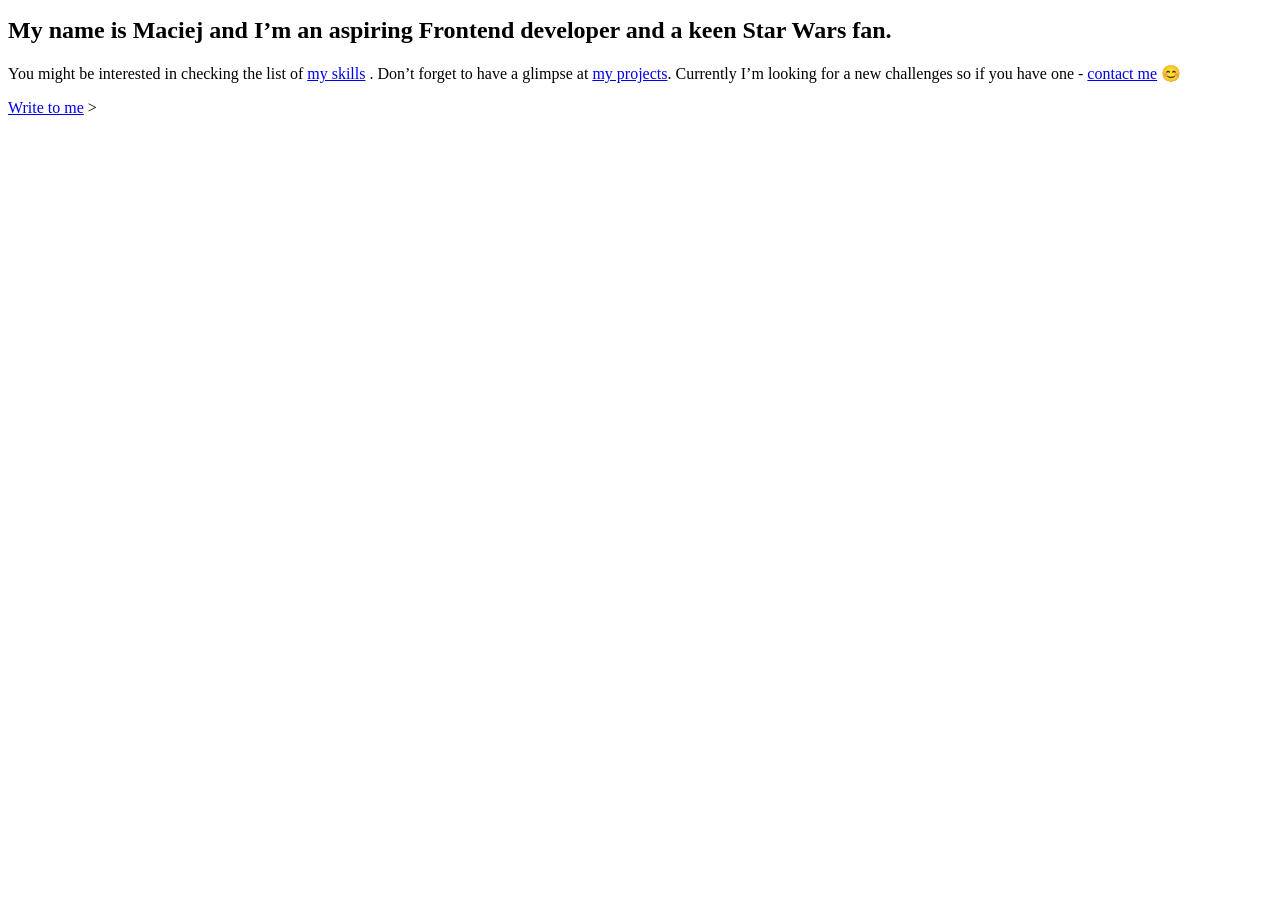
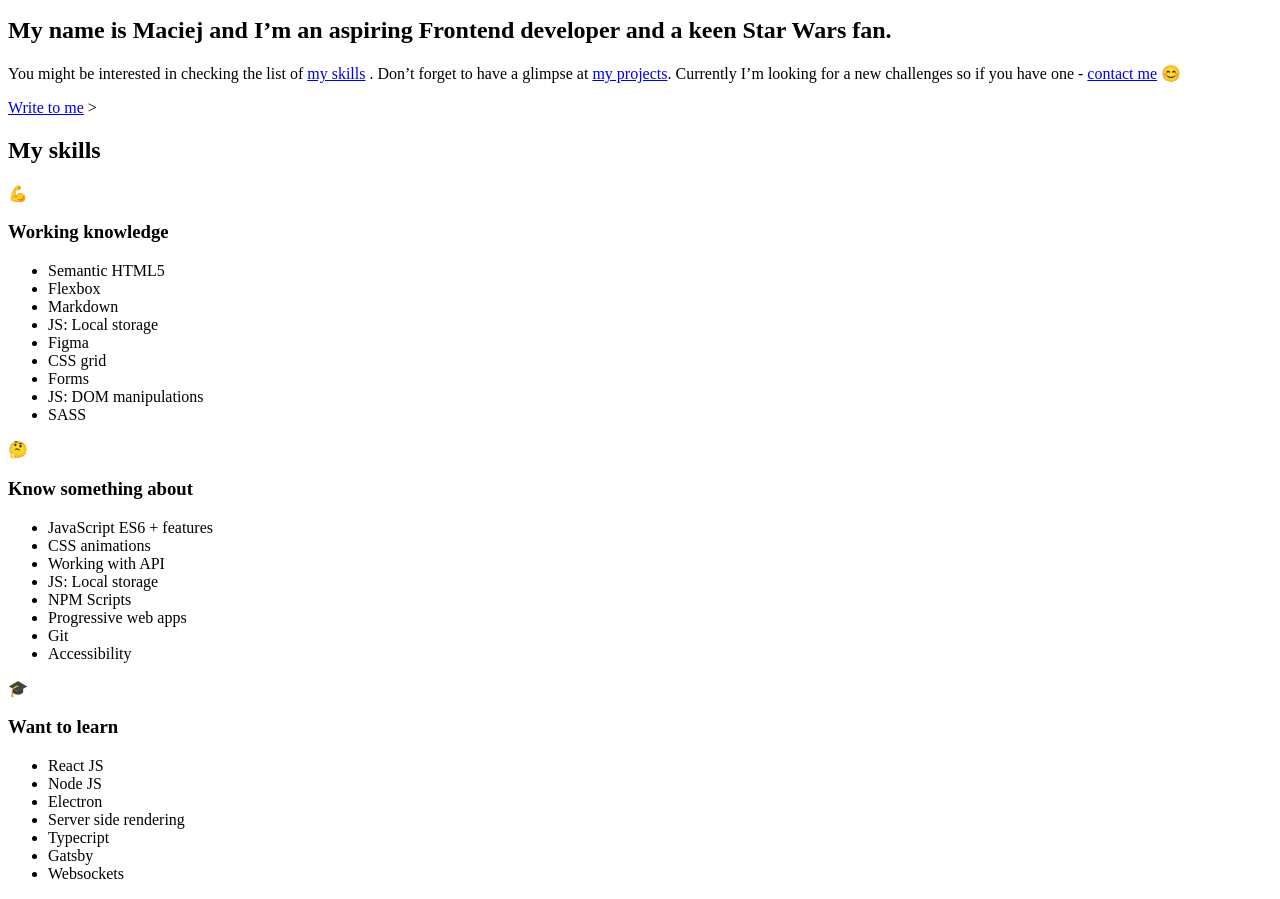
Before and after one commit to rflazarek/home, a plain HTML site: page src/pages/index.html in a window 1280 px wide. Shown: the part 30-929 px from the top of the page. Before the commit the page ends 800 px from the top, so only its background shows below. Drawn offline with Linux system fonts and the light colour scheme.

Commit message:
HTML section hero

```diff
--- a/src/pages/index.html
+++ b/src/pages/index.html
@@ -38,8 +38,58 @@
             <a href="#contact">contact me</a> 😊
           </p>
           <a class="hero__contact" href="mailto:rflazarek@gmail.com"
-            >Write to me</a>          >
+            >Write to me</a
+          >
+          >
         </div>
+      </section>
+
+      <section class="skills" id="skills">
+        <h2 class="skills__header">My skills</h2>
+        <aricle class="skills-section">
+          <span class="skills-section__emoji">💪</span>
+          <h3 class="skills-section__header">Working knowledge</h3>
+          <ul class="skills-list">
+            <li class="skills-list__item">Semantic HTML5</li>
+            <li class="skills-list__item">Flexbox</li>
+            <li class="skills-list__item">Markdown</li>
+            <li class="skills-list__item">JS: Local storage</li>
+            <li class="skills-list__item">Figma</li>
+            <li class="skills-list__item">CSS grid</li>
+            <li class="skills-list__item">Forms</li>
+            <li class="skills-list__item">JS: DOM manipulations</li>
+            <li class="skills-list__item">SASS</li>
+          </ul>
+        </aricle>
+
+        <aricle class="skills-section">
+          <span class="skills-section__emoji">🤔</span>
+          <h3 class="skills-section__header">Know something about</h3>
+          <ul class="skills-list">
+            <li class="skills-list__item">JavaScript ES6 + features</li>
+            <li class="skills-list__item">CSS animations</li>
+            <li class="skills-list__item">Working with API</li>
+            <li class="skills-list__item">JS: Local storage</li>
+            <li class="skills-list__item">NPM Scripts</li>
+            <li class="skills-list__item">Progressive web apps</li>
+            <li class="skills-list__item">Git</li>
+            <li class="skills-list__item">Accessibility</li>
+          </ul>
+        </aricle>
+
+        <aricle class="skills-section">
+          <span class="skills-section__emoji">🎓</span>
+          <h3 class="skills-section__header">Want to learn</h3>
+          <ul class="skills-list">
+            <li class="skills-list__item">React JS</li>
+            <li class="skills-list__item">Node JS</li>
+            <li class="skills-list__item">Electron</li>
+            <li class="skills-list__item">Server side rendering</li>
+            <li class="skills-list__item">Typecript</li>
+            <li class="skills-list__item">Gatsby</li>
+            <li class="skills-list__item">Websockets</li>
+          </ul>
+        </aricle>
       </section>
     </main>
   </body>
```
